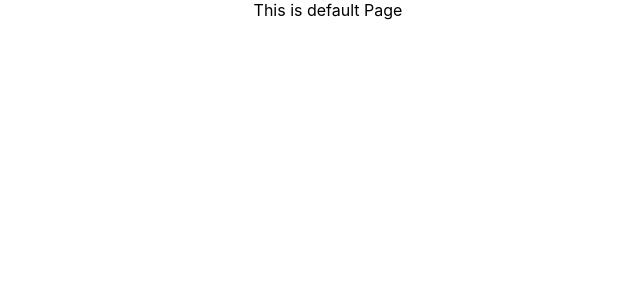
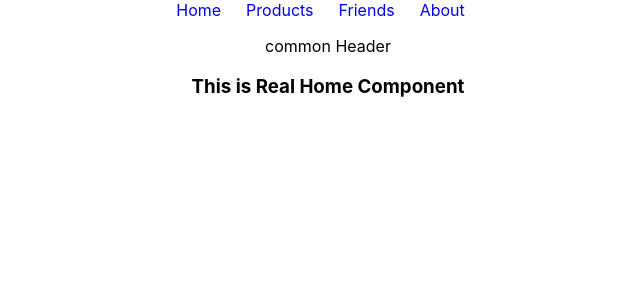
Before and after one commit to GitHub-Sanjit/explore-routes, a React (Create React App) app: page / in a window 1280 px wide. Shown: the top 300 px of the page, without its empty margins (312-952 px from the left). Built offline with nearby package versions, Linux system fonts and the light colour scheme.

Commit message:
Nested Link

```diff
--- /dev/null
+++ b/src/Layout/Main.js
@@ -0,0 +1,14 @@
+import React from 'react';
+import { Outlet } from 'react-router-dom';
+import Header from '../components/Header/Header';
+
+const Main = () => {
+    return (
+        <div>
+            <Header></Header>
+            <Outlet></Outlet>
+        </div>
+    );
+};
+
+export default Main;
--- /dev/null
+++ b/src/components/Friends/Friends.js
@@ -0,0 +1,11 @@
+import React from 'react';
+
+const Friends = () => {
+    return (
+        <div>
+                <h2>I Have Many Friends</h2>
+        </div>
+    );
+};
+
+export default Friends;
--- a/src/components/Header/Header.js
+++ b/src/components/Header/Header.js
@@ -6,9 +6,13 @@
 const Header = () => {
   return (
     <div className="header">
-      <Link to="/home">Home</Link>
-      <Link to="/about">About</Link>
-      <Link to="/products">Products</Link>
+      <nav>
+        <Link to="/home">Home</Link>
+        <Link to="/products">Products</Link>
+        <Link to="/friends">Friends</Link>
+        <Link to="/about">About</Link>
+      </nav>
+      <p>common Header</p>
     </div>
   );
 };
--- a/src/components/Home/Home.js
+++ b/src/components/Home/Home.js
@@ -1,10 +1,9 @@
 import React from 'react';
-import Header from '../Header/Header';
+// import Header from '../Header/Header';
 
 const Home = () => {
     return (
         <div>
-            <Header></Header>
             <h3>This is Real Home Component</h3>
         </div>
     );
--- a/src/components/Products/Products.js
+++ b/src/components/Products/Products.js
@@ -1,13 +1,12 @@
-import React from 'react';
-import Header from '../Header/Header';
+import React from "react";
+// import Header from "../Header/Header";
 
 const Products = () => {
-    return (
-        <div>
-            <Header></Header>
-            <h2>This is Products Pages</h2>
-        </div>
-    );
+  return (
+    <div>
+      <h2>This is Products Pages</h2>
+    </div>
+  );
 };
 
 export default Products;
```
Also changed, not shown: src/App.js (+12 -3 lines).
